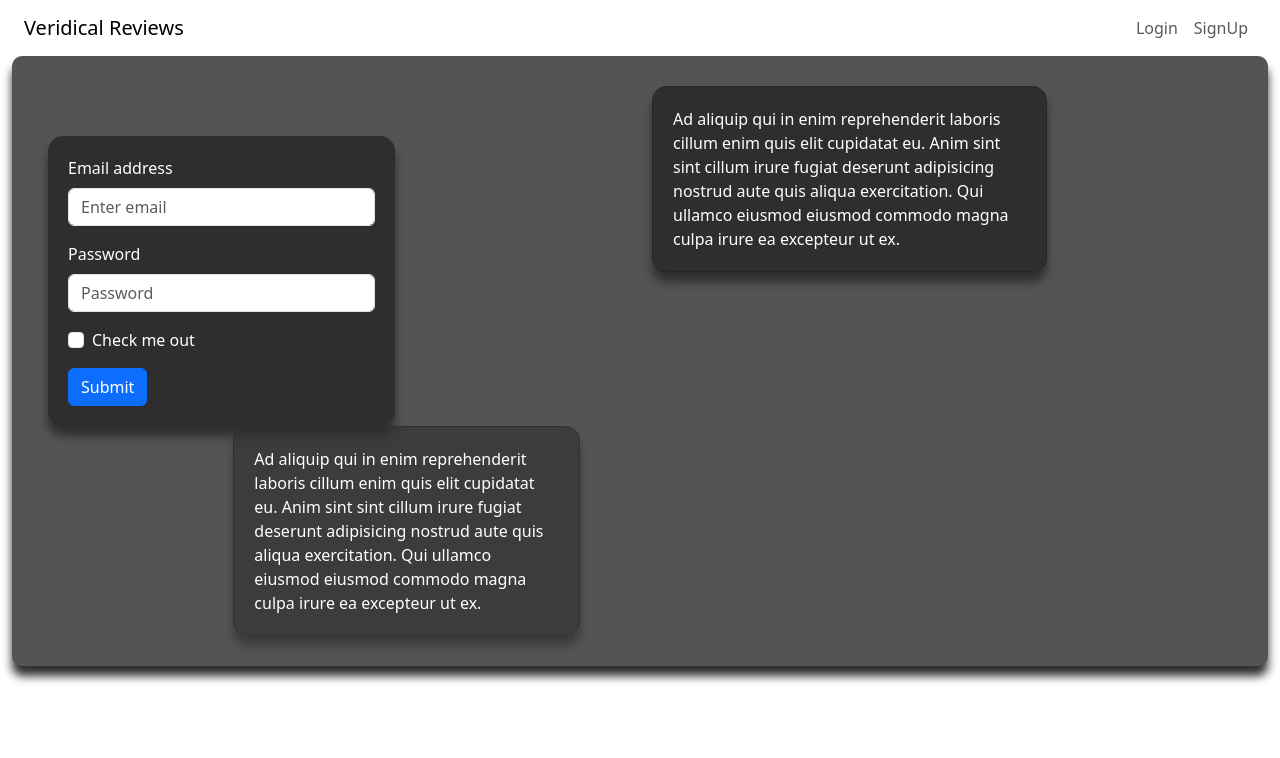
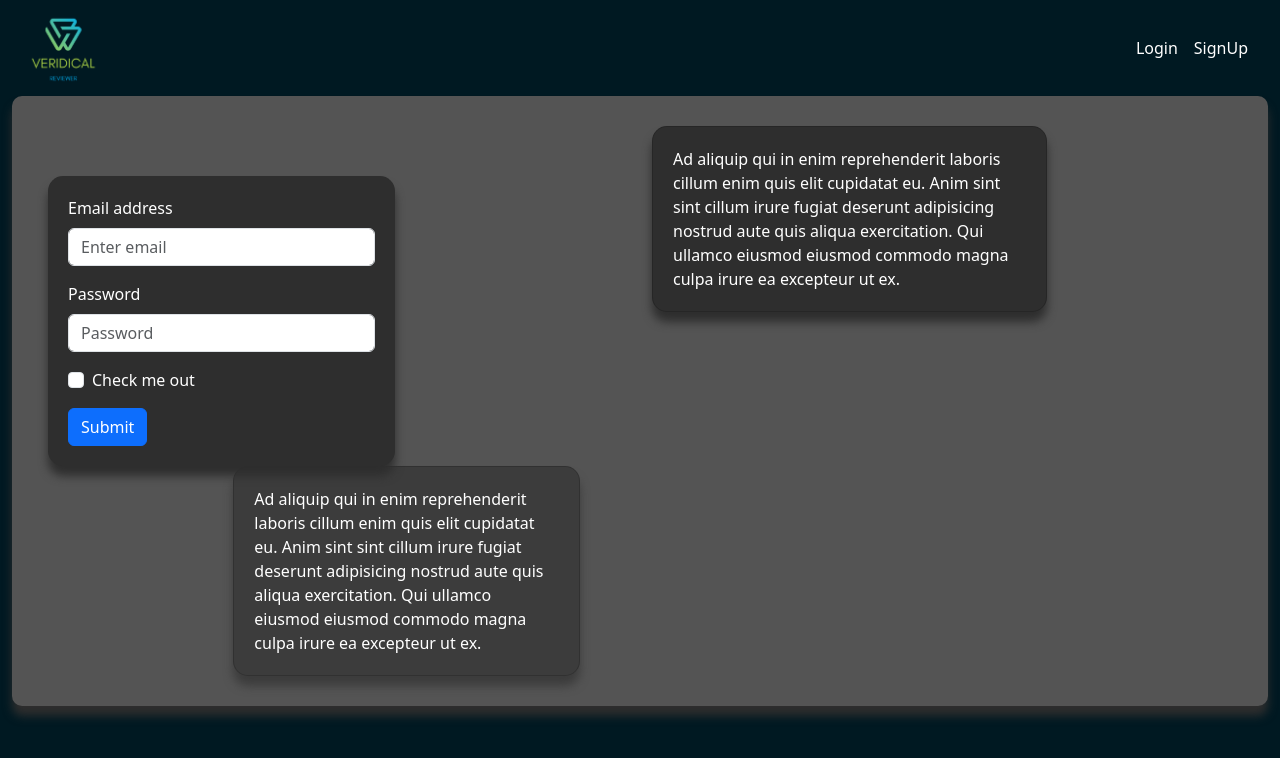
Before and after one commit to BharathReddyA/VReviewer, a React (Create React App) app: page /Login in a window 1280 px wide. Shown: the top 758 px of the page. Built offline with nearby package versions, Linux system fonts and the light colour scheme.

Commit message:
logo added and updated background color

```diff
--- a/src/Assets/Style.css
+++ b/src/Assets/Style.css
@@ -69,5 +69,5 @@
 }
 
 .navbarStyle {
-  background-color: #ffffff !important;
+  background-color: #ffffff00 !important;
 }
--- a/src/components/NavbarTop.js
+++ b/src/components/NavbarTop.js
@@ -5,6 +5,7 @@ import Nav from "react-bootstrap/Nav";
 import Navbar from "react-bootstrap/Navbar";
 // import NavDropdown from "react-bootstrap/NavDropdown";
 import "../Assets/Style.css";
+import veridicalLogo from "../Assets/Images/Veridical.png";
 function NavbarTop() {
   return (
     <Navbar expand="lg" className="bg-body-tertiary, navbarStyle">
@@ -15,7 +16,13 @@ function NavbarTop() {
       >
         <div>
           <Navbar.Brand href="Login">
-            Veridical Reviews
+            <img
+              src={veridicalLogo}
+              width="80"
+              height="80"
+              className="d-inline-block align-top"
+              alt="Veridical Logo"
+            />
           </Navbar.Brand>
         </div>
         <div
@@ -43,10 +50,10 @@ function NavbarTop() {
               }}
               navbarScroll
             >
-              <Nav.Link href="Login">
+              <Nav.Link href="Login" style={{ color: "white" }}>
                 Login
               </Nav.Link>
-              <Nav.Link href="SignUp">
+              <Nav.Link href="SignUp" style={{ color: "white" }}>
                 SignUp
               </Nav.Link>
             </Nav>
--- a/src/index.css
+++ b/src/index.css
@@ -5,6 +5,7 @@ body {
     sans-serif;
   -webkit-font-smoothing: antialiased;
   -moz-osx-font-smoothing: grayscale;
+  background-color: #001922 !important;
 }
 
 code {
```
Also changed, not shown: src/Assets/Images/Veridical.png (added).
